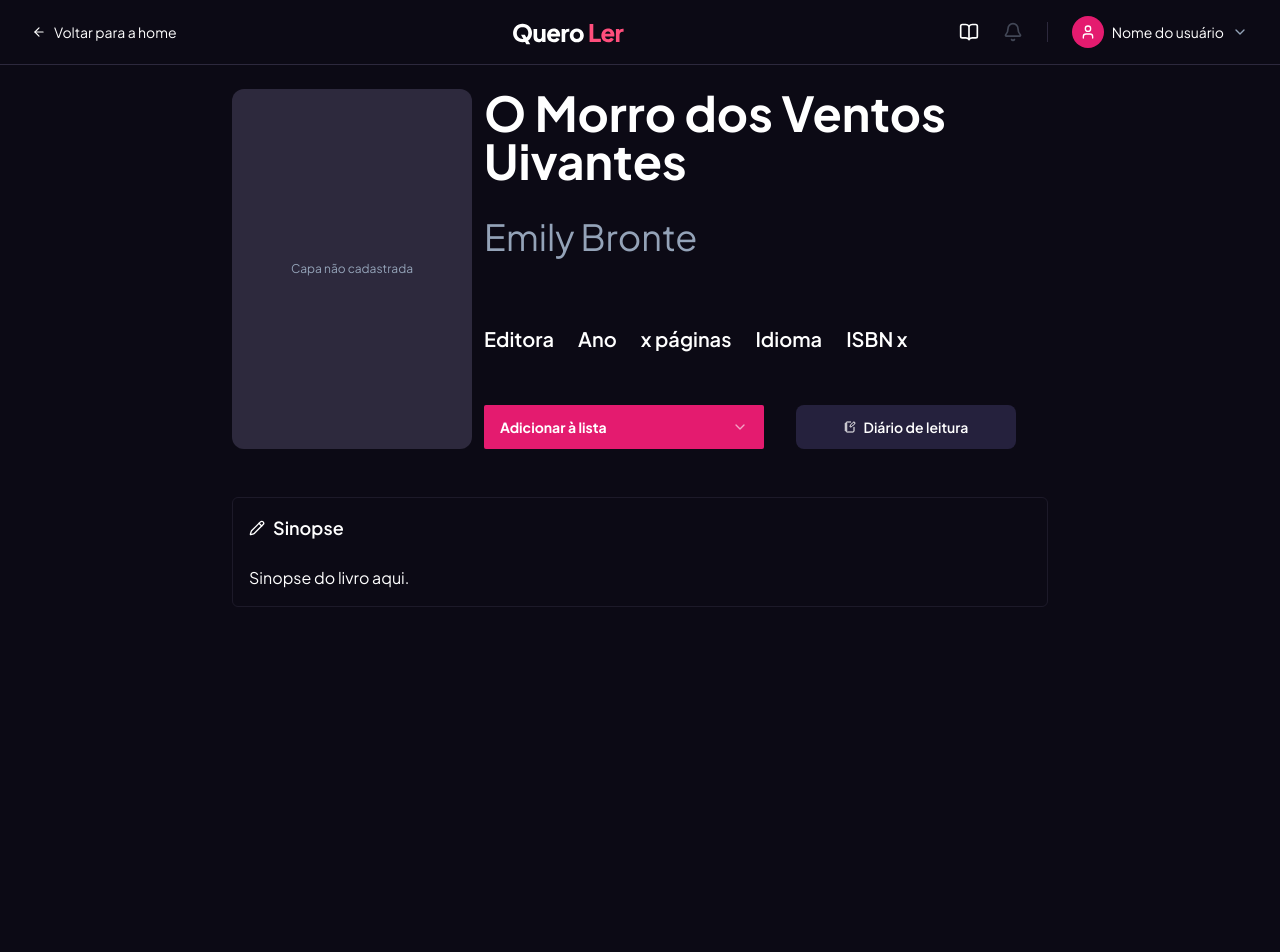
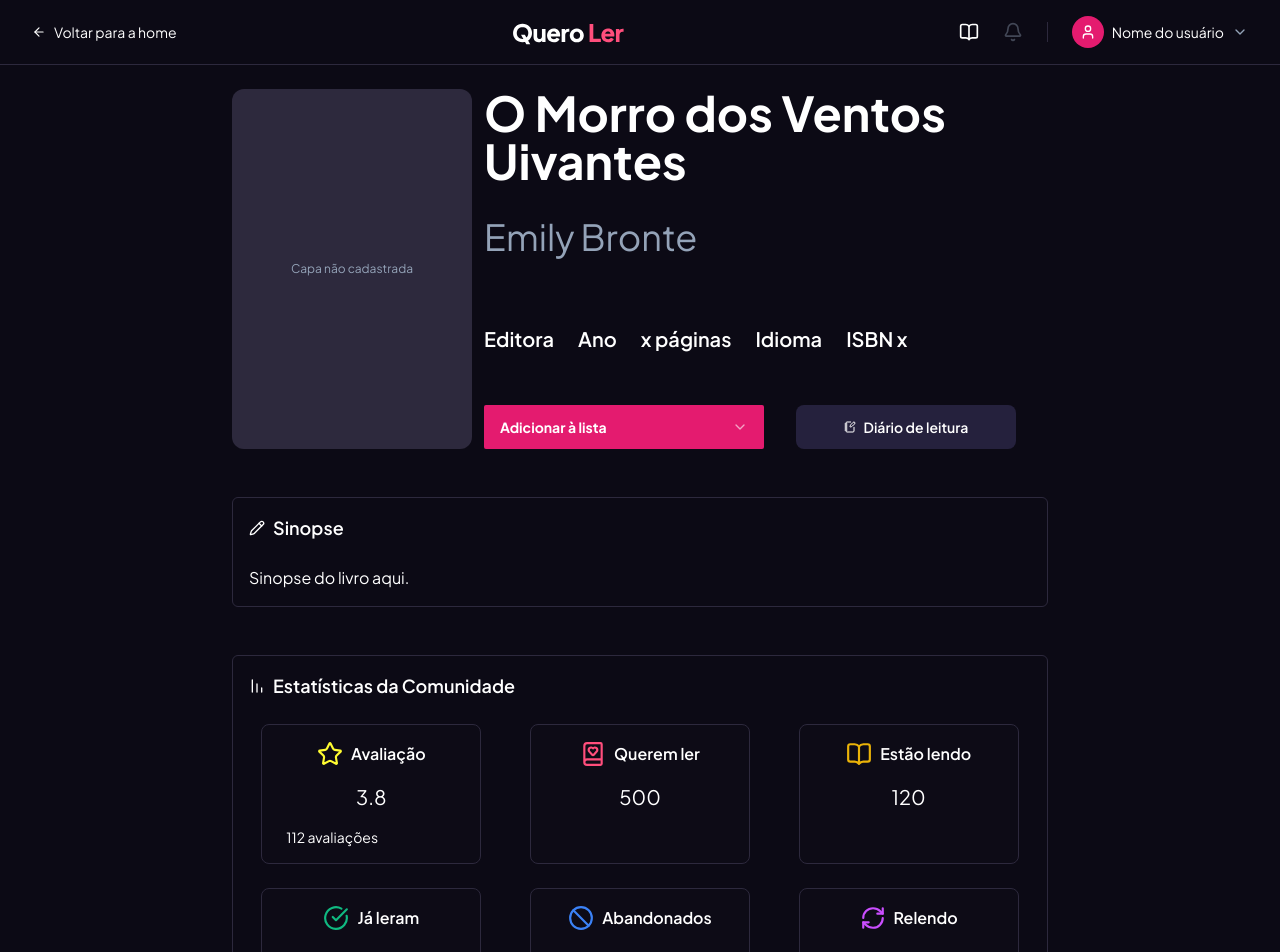
Before and after one commit to ProjetoQueroLer/queroler-frontend, a Next.js app: page /detalhamento-livro in a window 1280 px wide. Shown: the top 952 px of the page. Before the commit the page ends 865 px from the top, so only its background shows below. Built offline with nearby package versions, Linux system fonts and the light colour scheme; no server answers.

Commit message:
feat: cria seção de estatísticas

```diff
--- a/src/presentation/pages/bookDetails/BookDetails.tsx
+++ b/src/presentation/pages/bookDetails/BookDetails.tsx
@@ -1,5 +1,6 @@
 'use client';
 
+import { BookStatistic } from '@/presentation/shared/components/bookStatistic/bookStatistic';
 import { Header } from '@/presentation/shared/components/header/header';
 import {
   Ban,
@@ -10,6 +11,8 @@ import {
   NotebookPen,
   Pencil,
   RefreshCw,
+  ChartNoAxesColumnDecreasing,
+  Star,
 } from 'lucide-react';
 import { useState } from 'react';
 
@@ -137,7 +140,7 @@ export function BookDetails() {
           </div>
 
           <div className="py-12">
-            <div className="border border-border-default rounded-md p-4">
+            <div className="border border-border rounded-md p-4 ">
               <h2 className="flex items-center gap-2 text-text-primary text-md lg:text-lg font-semibold pb-6">
                 <Pencil size={16} />
                 Sinopse
@@ -147,6 +150,56 @@ export function BookDetails() {
               </p>
             </div>
           </div>
+
+          <div className="flex flex-col gap-4">
+            <div className="flex flex-col gap-4 lg:gap-6 border border-border rounded-md p-4">
+              <h2 className="flex items-center gap-2 text-text-primary text-md lg:text-lg font-semibold">
+                <ChartNoAxesColumnDecreasing size={16} />
+                Estatísticas da Comunidade
+              </h2>
+              <div>
+                <div className="grid grid-cols-2 lg:flex lg:flex-wrap lg:justify-around gap-4 lg:gap-6">
+                  <BookStatistic
+                    title="Avaliação"
+                    icon={<Star size={26} />}
+                    iconColor="text-rating"
+                    numero={3.8}
+                    numeroAvaliacoes={112}
+                  />
+                  <BookStatistic
+                    title="Querem ler"
+                    icon={<BookHeart size={26} />}
+                    iconColor="text-desired"
+                    numero={500}
+                  />
+                  <BookStatistic
+                    title="Estão lendo"
+                    icon={<BookOpen size={26} />}
+                    iconColor="text-active"
+                    numero={120}
+                  />
+                  <BookStatistic
+                    title="Já leram"
+                    icon={<CheckCircle size={26} />}
+                    iconColor="text-completed"
+                    numero={300}
+                  />
+                  <BookStatistic
+                    title="Abandonados"
+                    icon={<Ban size={26} />}
+                    iconColor="text-pause"
+                    numero={50}
+                  />
+                  <BookStatistic
+                    title="Relendo"
+                    icon={<RefreshCw size={26} />}
+                    iconColor="text-repeating"
+                    numero={20}
+                  />
+                </div>
+              </div>
+            </div>
+          </div>
         </main>
       </div>
     </div>
--- /dev/null
+++ b/src/presentation/shared/components/bookStatistic/bookStatistic.tsx
@@ -0,0 +1,38 @@
+import { ReactNode } from 'react';
+
+export interface BookStatisticProps {
+  title: string;
+  icon: ReactNode;
+  iconColor: string;
+  numero: number;
+  numeroAvaliacoes?: number;
+}
+
+export function BookStatistic({
+  title,
+  icon,
+  iconColor,
+  numero,
+  numeroAvaliacoes,
+}: BookStatisticProps) {
+  return (
+    <div className="w-full h-full lg:h-auto mmin-h-10 lg:min-h-32 lg:w-auto min-w-0 lg:min-w-55 lg:min-w-55 bg-card-bg border border-border rounded-lg px-4 lg:p-6 py-3 lg:py-4">
+      <div className="flex justify-center mb-4">
+        <div className={`${iconColor} flex items-center gap-2`}>
+          {icon}
+          <span className="text-text-primary text-sm lg:text-base font-semibold">
+            {title}
+          </span>
+        </div>
+      </div>
+
+      <div className="flex justify-center text-xl lg:text-xl">{numero}</div>
+
+      {title === 'Avaliação' && numeroAvaliacoes && (
+        <div className="text-text-primary text-xs lg:text-sm pt-4">
+          {numeroAvaliacoes} avaliações
+        </div>
+      )}
+    </div>
+  );
+}
--- a/src/styles/globals.css
+++ b/src/styles/globals.css
@@ -10,6 +10,7 @@
   --color-text-subtitle: #e4bdc2;
   /* Cores de status/badges */
   --color-desired: #ff4e7c;
+  --color-rating: #fffc31;
   --color-active: #eab308;
   --color-completed: #10b981;
   --color-pause: #3b82f6;
@@ -46,6 +47,7 @@
   --color-text-primary: var(--color-text-primary);
   --color-text-secondary: var(--color-text-secondary);
   --color-desired: var(--color-desired);
+  --color-rating: var(--color-rating);
   --color-active: var(--color-active);
   --color-completed: var(--color-completed);
   --color-repeating: var(--color-repeating);
```
